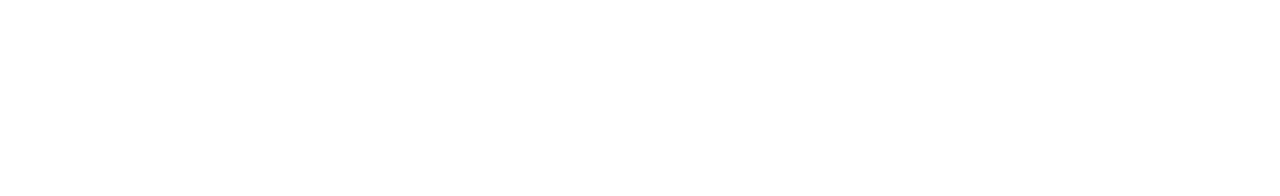
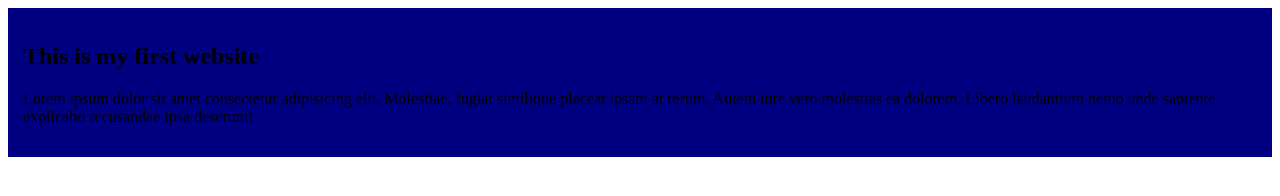
Before and after one commit to shihabuddinbhuiyan580-ctrl/my-simple-website, a plain HTML site: page index.html in a window 1280 px wide. Drawn offline with Linux system fonts and the light colour scheme.

Commit message:
added that

```diff
--- /dev/null
+++ b/index.css
@@ -0,0 +1,2 @@
+div{ background-color: navy;
+padding: 15px;}
--- a/index.html
+++ b/index.html
@@ -4,8 +4,11 @@
     <meta charset="UTF-8">
     <meta name="viewport" content="width=device-width, initial-scale=1.0">
     <title>My first website</title>
+    <link rel="stylesheet" href="index.css">
 </head>
 <body>
-
-</body>
+    <div><h2>This is my first website</h2>
+    <p>Lorem ipsum dolor sit amet consectetur adipisicing elit. Molestiae, fugiat similique placeat ipsam at rerum. Autem iure vero molestias ea dolorem. Libero laudantium nemo unde sapiente explicabo recusandae ipsa deserunt!</p>
+</div>
+    </body>
 </html>
```
